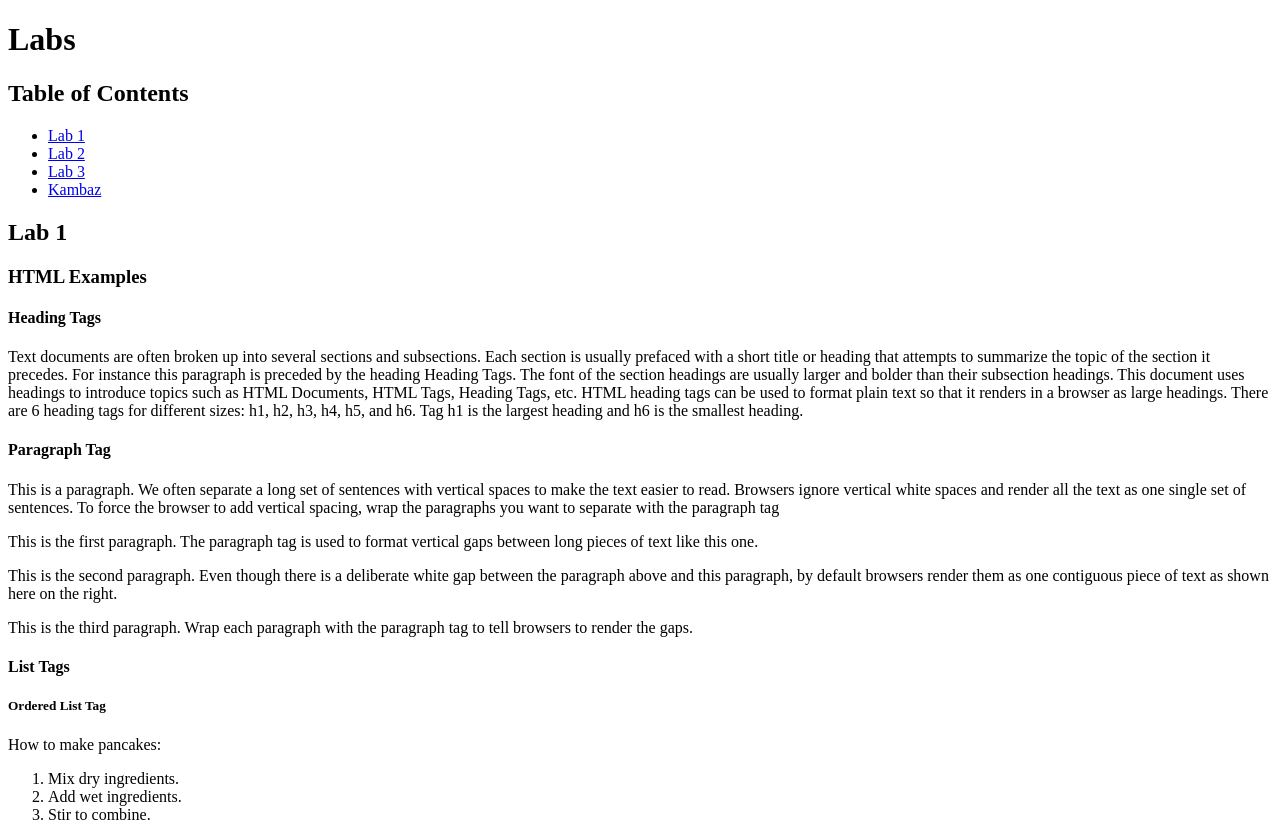
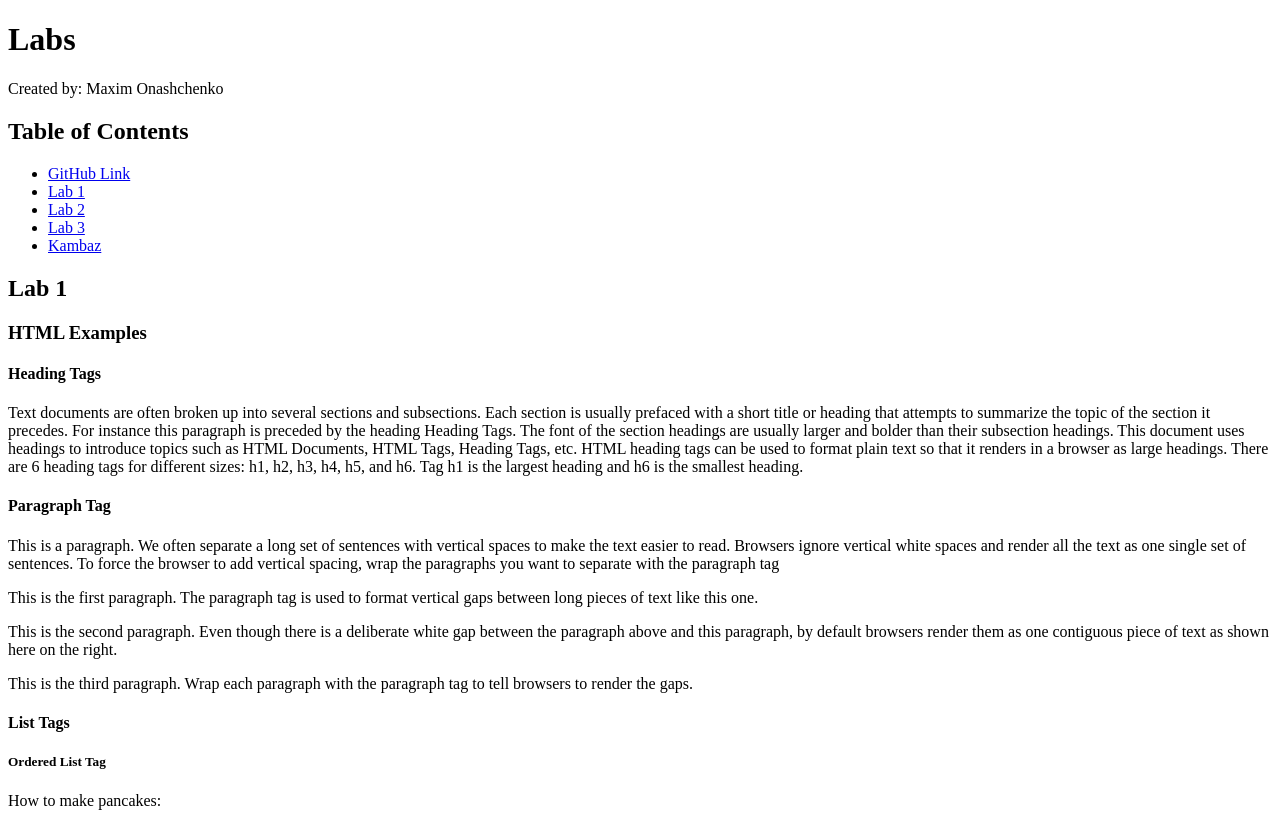
Before and after one commit to MEO256/cs4550.a1, a React (Vite) app: page /#/Labs/Lab1 in a window 1280 px wide. Shown: the top 822 px of the page. Built offline with nearby package versions, Linux system fonts and the light colour scheme.

Commit message:
Added github link and name in labs

```diff
--- a/src/Labs/TOC.tsx
+++ b/src/Labs/TOC.tsx
@@ -4,6 +4,9 @@ export default function TOC() {
     <div>
       <h2>Table of Contents</h2>
       <ul>
+        <li>
+        <a href="https://github.com/MEO256/cs4550.a1/tree/a1" id="wd-github">  GitHub Link </a>
+        </li>
         <li>
           <Link to="/Labs/Lab1">Lab 1</Link>
         </li>
--- a/src/Labs/index.tsx
+++ b/src/Labs/index.tsx
@@ -8,6 +8,7 @@ export default function Labs() {
   return (
     <div>
       <h1>Labs</h1>
+      <p>Created by: Maxim Onashchenko</p>
       <TOC />
       <Routes>
         <Route path="/" element={<Navigate to="Lab1" />} />
```
